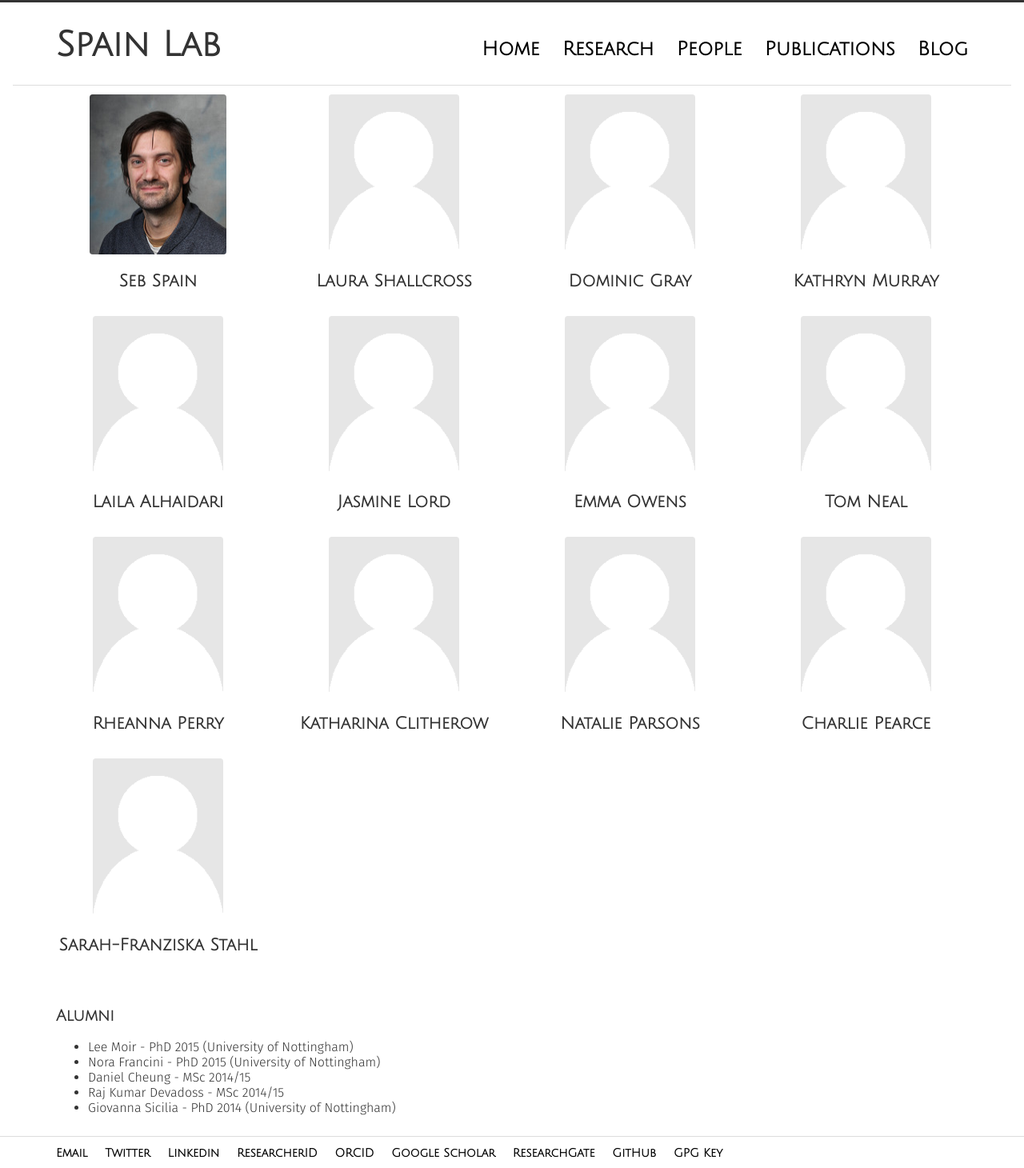
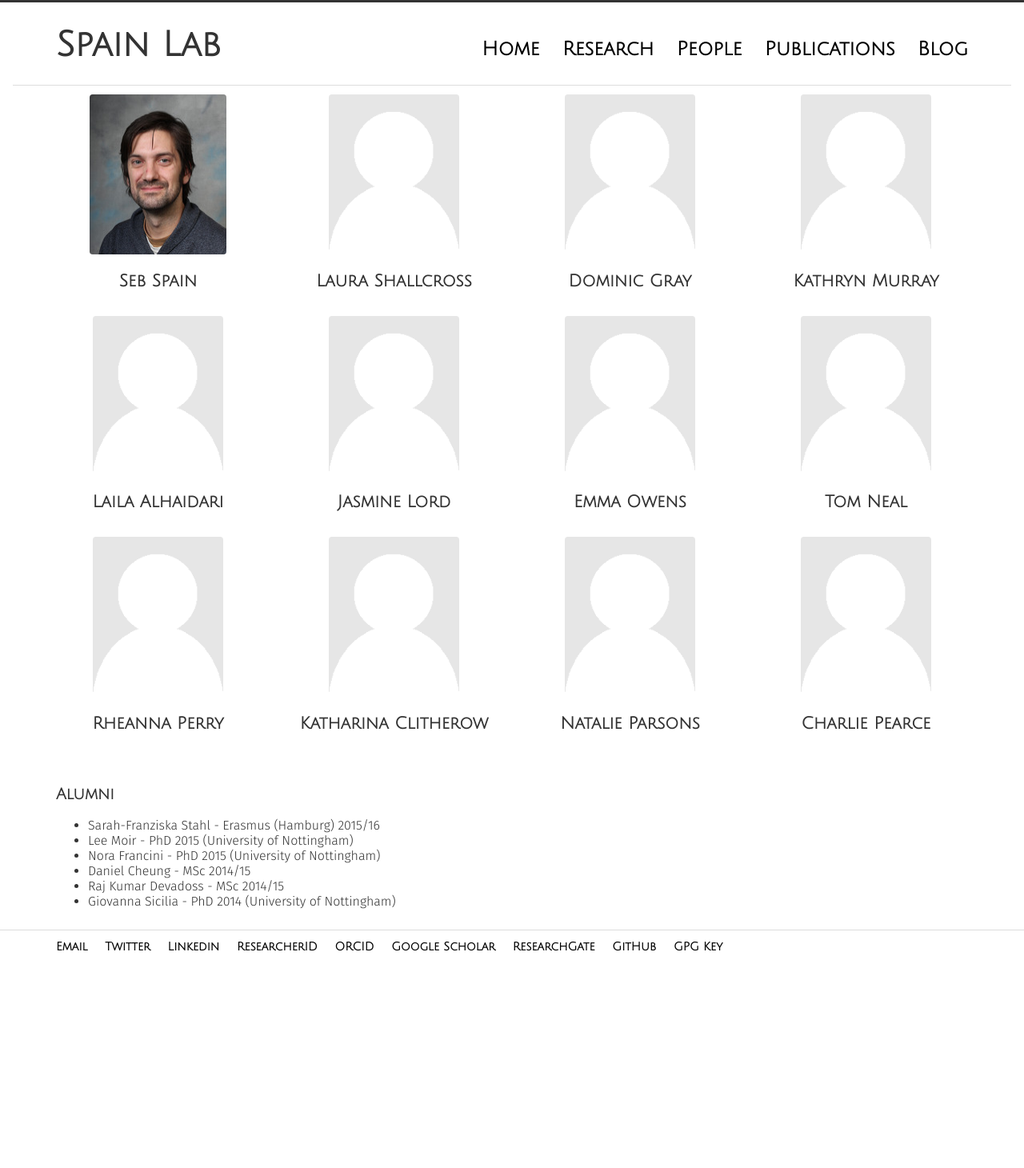
Before and after one commit to sebspain/sebspain.github.io, a Jekyll site: the page group/index.html, which Jekyll copies as it is, in a window 1280 px wide. Shown: the whole page at 80% size. Built offline with Jekyll 4.4.1, drawn with Linux system fonts in a browser that asks for light colours; Markdown is read by kramdown in place of the engine named in the settings; after the commit the page ends 1202 px from its top, so only the background shows below that.

Commit message:
updated alumni

```diff
--- a/group/index.html
+++ b/group/index.html
@@ -100,10 +100,6 @@
                <a href="profiles/Charlie_Pearce.html"><img class="gallery" src="profiles/img/placeholder.png" alt="Picture of Student"></a>
                <h3 class="profile">Charlie Pearce</h3>
            </div>
-           <div class="no-gutters unit w-1-4">
-               <a href="profiles/Sarah-Franziska_Stahl.html"><img class="gallery" src="profiles/img/placeholder.png" alt="Picture of Student"></a>
-               <h3 class="profile">Sarah-Franziska Stahl</h3>
-           </div>
 </div>
 </div>
 </div>
@@ -112,6 +108,7 @@
     <div class="unit w-3-4">
     <h3>Alumni</h3>
         <ul>
+	    <li>Sarah-Franziska Stahl - Erasmus (Hamburg) 2015/16</li>
             <li>Lee Moir - PhD 2015 (University of Nottingham)</li>
             <li>Nora Francini - PhD 2015 (University of Nottingham)</li>
 	        <li>Daniel Cheung - MSc 2014/15</li>
```
